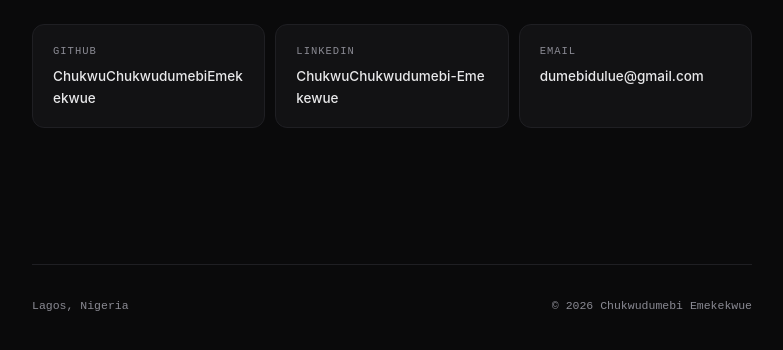
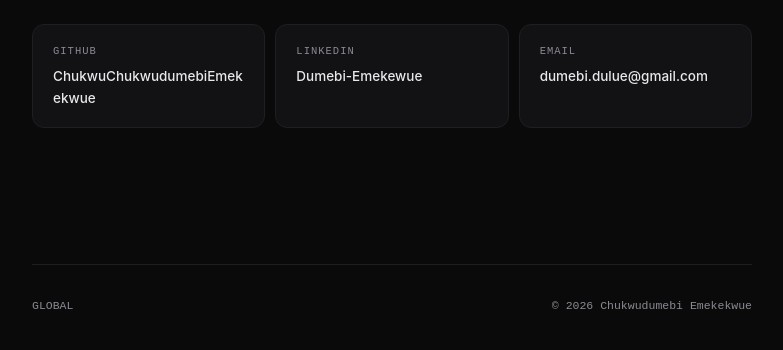
Before and after one commit to ChukwudumebiEmekekwue/ChukwudumebiEmekekwue.github.io, a plain HTML site: page index.html in a window 1280 px wide. Shown: the part 1204-1554 px from the top of the page, without its empty margins (248-1031 px from the left). Drawn offline with Linux system fonts and the light colour scheme.

Commit message:
Update index.html

```diff
--- a/index.html
+++ b/index.html
@@ -323,13 +323,13 @@
         <div class="label">GitHub</div>
         <div class="value">ChukwuChukwudumebiEmekekwue</div>
       </a>
-      <a href="https://linkedin.com/in/ChukwuChukwudumebi-Emekewue" target="_blank" rel="noopener">
+      <a href="https://linkedin.com/in/dumebi-emekekwue" target="_blank" rel="noopener">
         <div class="label">LinkedIn</div>
-        <div class="value">ChukwuChukwudumebi-Emekewue</div>
+        <div class="value">Dumebi-Emekewue</div>
       </a>
-      <a href="mailto:dumebidulue@gmail.com">
+      <a href="mailto:dumebi.dulue@gmail.com">
         <div class="label">Email</div>
-        <div class="value">dumebidulue@gmail.com</div>
+        <div class="value">dumebi.dulue@gmail.com</div>
       </a>
     </div>
   </section>
@@ -337,7 +337,7 @@
 </main>
 
 <footer>
-  <span>Lagos, Nigeria</span>
+  <span>GLOBAL</span>
   <span>© 2026 Chukwudumebi Emekekwue</span>
 </footer>
 
```
